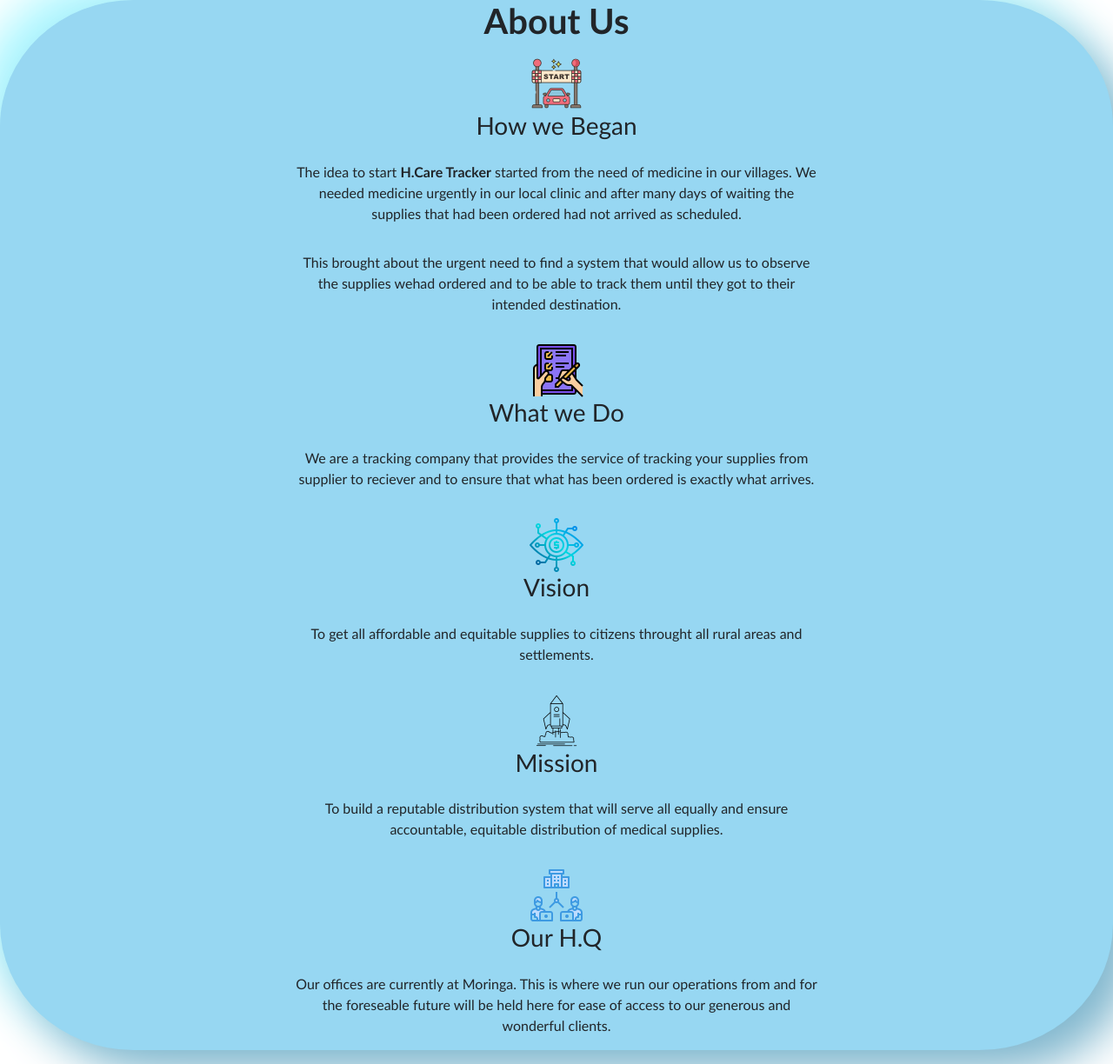
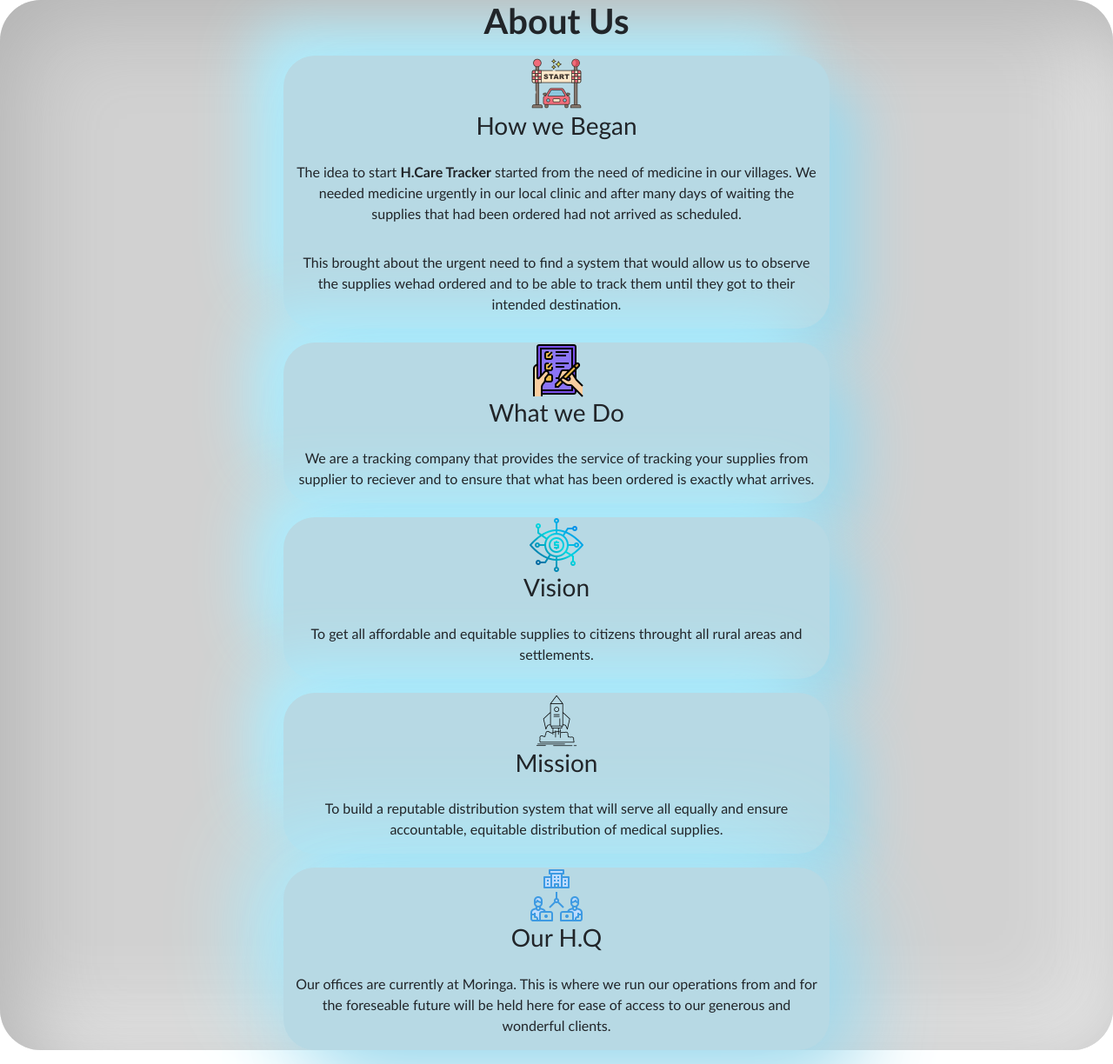
Before and after one commit to MishaelRatemo/H-care-tracker, a Django app: page /about/ in a window 1280 px wide. Shown: the part 125-1349 px from the top of the page at 87% size. Run offline with Django 4.2, Linux system fonts and the light colour scheme; some libraries are stand-ins or nearby versions.

Commit message:
changes made

```diff
--- a/static/css/main.css
+++ b/static/css/main.css
@@ -13,10 +13,40 @@
 
 }
 #about {
-border-radius: 12%;
-background: #97d7f2;
-box-shadow:  26px 26px 52px #80b7ce, -26px -26px 52px #aef7ff;
+  border-radius: 47px;
+  background: #d1d1d1;
+  box-shadow: inset 26px 26px 100px #b2b2b2,
+              inset -26px -26px 100px #f0f0f0;
 font-family: 'Gill Sans', 'Gill Sans MT', Calibri, 'Trebuchet MS', sans-serif;
 font-size: medium;
-
 }
+#how {
+border-radius: 36px;
+background: #b7d9e4;
+box-shadow:  34px 34px 68px #9dd8ec,
+             -34px -34px 68px #adeeff;
+}
+#what{
+  border-radius: 36px;
+background: #b7d9e4;
+box-shadow:  34px 34px 68px #9dd8ec,
+             -34px -34px 68px #adeeff;
+}
+#mission{
+  border-radius: 36px;
+background: #b7d9e4;
+box-shadow:  34px 34px 68px #9dd8ec,
+             -34px -34px 68px #adeeff;
+}
+#vision{
+  border-radius: 36px;
+background: #b7d9e4;
+box-shadow:  34px 34px 68px #9dd8ec,
+             -34px -34px 68px #adeeff;
+}
+#hq{
+  border-radius: 36px;
+background: #b7d9e4;
+box-shadow:  34px 34px 100px #9dd8ec,
+             -34px -34px 100px #adeeff;
+}
```
